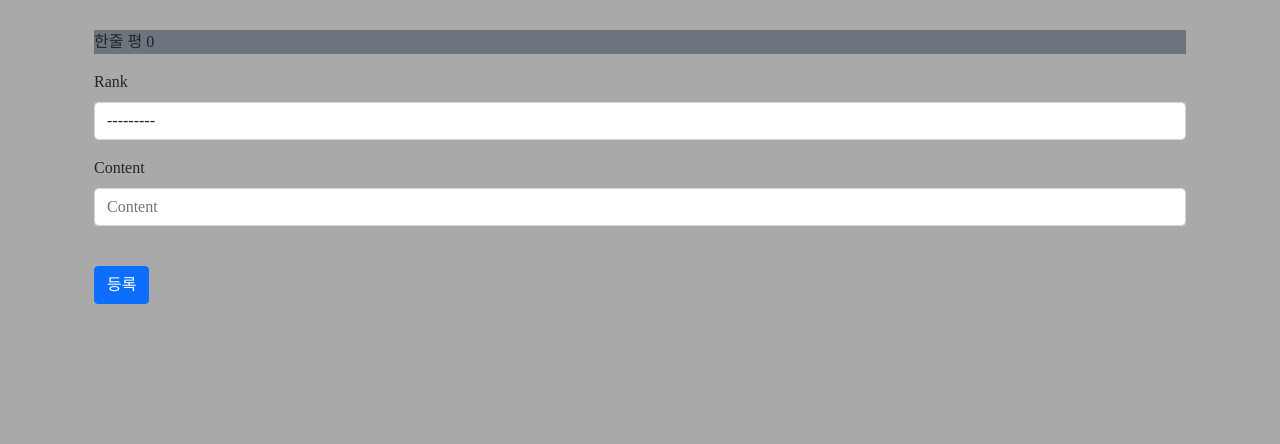
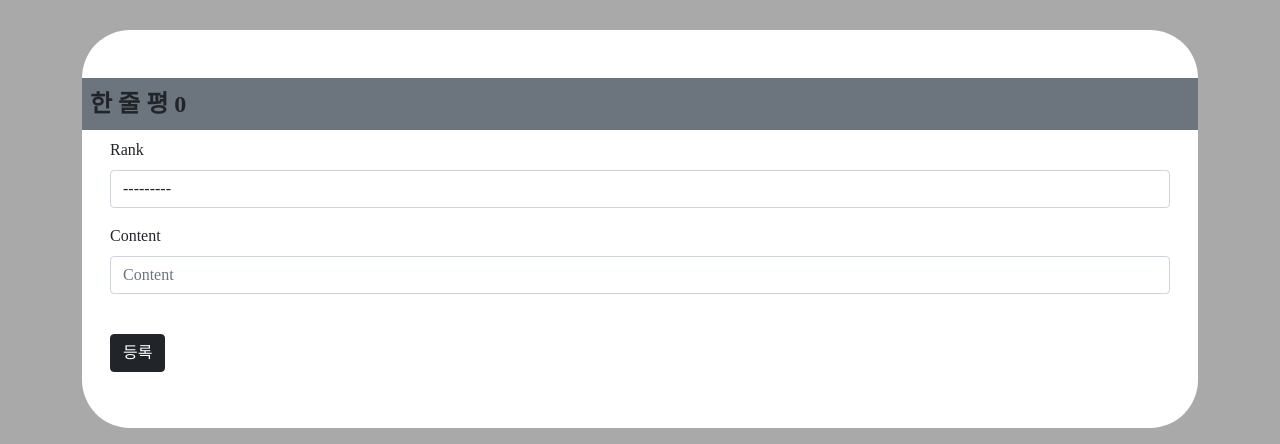
Before and after one commit to dannyp0930/ssaflix, a Django app: page /557/ in a window 1280 px wide. Shown: the part 538-982 px from the top of the page. Before the commit the page ends 842 px from the top, so only its background shows below. Run offline with Django 3.2, Linux system fonts and the light colour scheme; the visitor is signed in with stand-in values (Sample User, id 1); data comes from the database, SQL or seed files in the repository; data that the repository does not hold is empty; some libraries are stand-ins or nearby versions.

Commit message:
update movie detail

```diff
--- a/movies/templates/movies/detail.html
+++ b/movies/templates/movies/detail.html
@@ -22,37 +22,37 @@
       </section>
     </div>
   </div>
-  <div class="container">
-    <p class="my-auto bg-secondary">한줄 평 {{ ranks|length }}</p>
-    <table class="table">
-      <tbody>
+  <div class="container border-0 bg-white mb-3 py-5" style="border-radius: 3rem;">
+    <div class="row bg-secondary p-2 fs-4 fw-bold">한 줄 평 {{ ranks|length }}</div>
+    {% if not user_rank %}
+      <div class="row mx-1 my-2">
+        <form action="{% url 'movies:create_rank' movie.pk %}" method="POST">
+          {% csrf_token %}
+          {% bootstrap_form rank_form %}
+          <br>
+          <input type="submit" class="btn btn-dark" value="등록">
+        </form>
+      </div>
+    {% endif %}
         {% for rank in ranks %}
-          <tr>
-            <th>{{ rank.user }}</th>
-            <td>{{ rank.content }}</td>
-            <td>{{ rank.get_rank_display }}</td>
+          <div class="row my-3">
+            <a href="{% url 'accounts:profile' rank.user %}" class="col-2 m-auto text-decoration-none text-dark fw-bold">{{ rank.user }}</a>
+            <div class="col-6 m-auto">{{ rank.content }}</div>
             {% if request.user == rank.user %}
-              <td>
+              <div class="col-2">
                 <form action="{% url 'movies:delete_rank' movie.pk rank.pk %}" method="POST">
                   {% csrf_token %}
                   <input type="submit" class="btn btn-danger" value="삭제">
                 </form>
-              </td>
+              </div>
             {% else %}
-              <td></td>
+              <div class="col-2"></div>
             {% endif %}
-          </tr>
+            <div class="col-2 m-auto text-warning">{{ rank.get_rank_display }}</div>
+          </div>
         {% endfor %}
       </tbody>
     </table>
-    {% if not user_rank %}
-      <form action="{% url 'movies:create_rank' movie.pk %}" method="POST">
-        {% csrf_token %}
-        {% bootstrap_form rank_form %}
-        <br>
-        <input type="submit" class="btn btn-primary" value="등록">
-      </form>
-    {% endif %}
   </div>
   <style>
     #movieCard {
```
